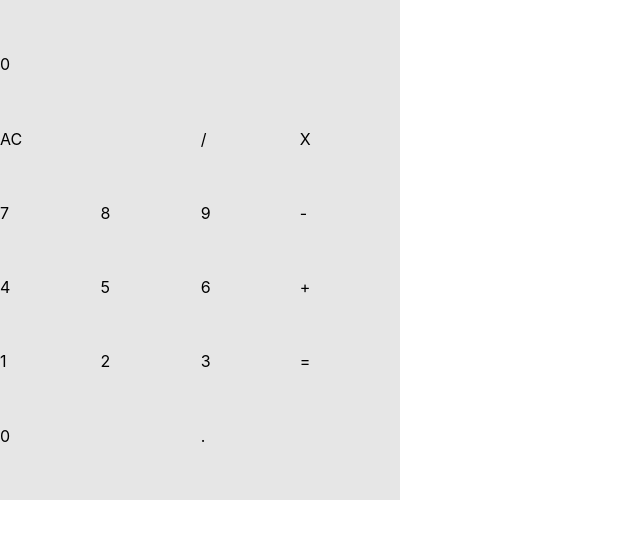
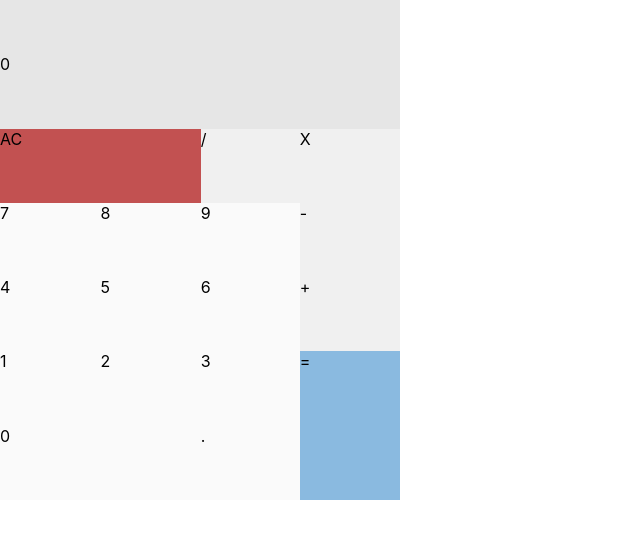
Before and after one commit to joshchoo/react-fp-calculator, a React (Create React App) app: page / in a window 1280 px wide. Shown: the top 538 px of the page, without its empty margins (0-640 px from the left). Built offline with nearby package versions, Linux system fonts and the light colour scheme.

Commit message:
set background colors for buttons

```diff
--- a/src/index.css
+++ b/src/index.css
@@ -20,11 +20,27 @@ code {
     'ac ac divide multiply'
     'seven eight nine subtract'
     'four five six add'
-    'one two three equals'
-    'zero zero decimal equals';
+    'one two three equal'
+    'zero zero decimal equal';
   background-color: #e6e6e6;
   height: 500px;
   width: 400px;
+}
+
+.calculator__button--type-ac {
+  background-color: #c25151;
+}
+
+.calculator__button--type-equal {
+  background-color: #8abae0;
+}
+
+.calculator__button--type-number {
+  background-color: #fafafa;
+}
+
+.calculator__button--type-operator {
+  background-color: #f0f0f0;
 }
 
 .expression {
@@ -55,8 +71,8 @@ code {
   grid-area: add;
 }
 
-.equals {
-  grid-area: equals;
+.equal {
+  grid-area: equal;
 }
 
 .zero {
```
